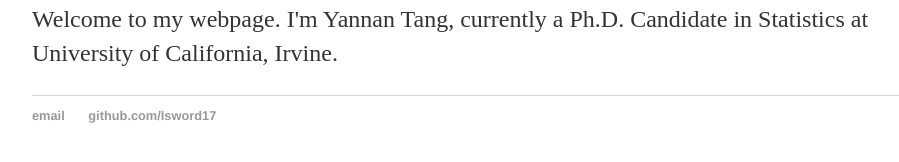
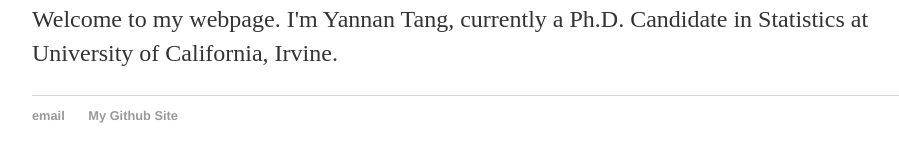
Before and after one commit to YannanTang/YannanTang.github.io, a Jekyll site: the page built from index.html, in a window 1280 px wide. Shown: the part 194-356 px from the top of the page, without its empty margins (160-1059 px from the left). Built offline with Jekyll 4.4.1, drawn with Linux system fonts in a browser that asks for light colours.

Commit message:
Update default.html

```diff
--- a/_layouts/default.html
+++ b/_layouts/default.html
@@ -22,7 +22,7 @@
 			<footer>
 	    		<ul>
 	        		<li><a href="mailto:yannant@uci.edu">email</a></li>
-	        		<li><a href="https://github.com/Isword17">github.com/Isword17</a></li>
+	        		<li><a href="https://github.com/YannanTang">My Github Site</a></li>
 				</ul>
 			</footer>
 		</body>
```
